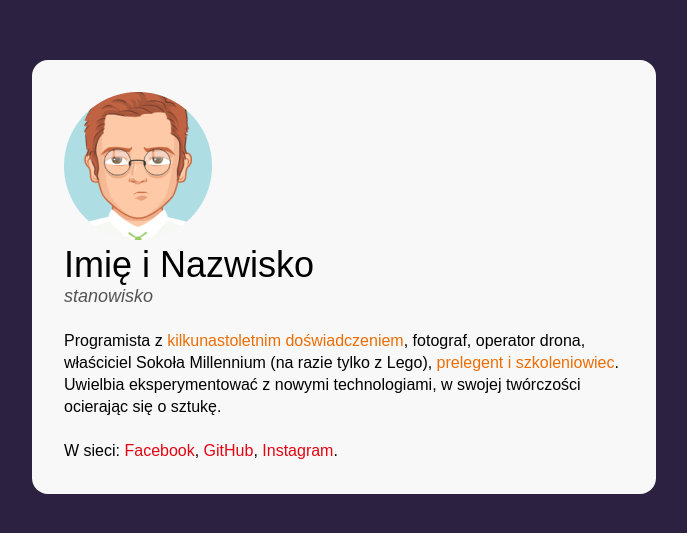
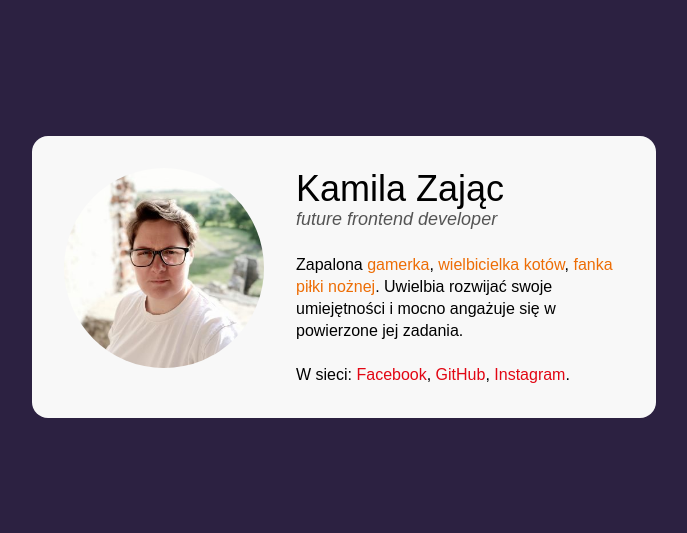
Before and after one commit to kamilazajac/business-card, a plain HTML site: page index.html in a window 1280 px wide. Shown: the part 123-656 px from the top of the page, without its empty margins (296-983 px from the left). Drawn offline with Linux system fonts and the light colour scheme.

Commit message:
person picture & content

```diff
--- a/index.html
+++ b/index.html
@@ -6,33 +6,38 @@
     <meta name="viewport" content="width=device-width, initial-scale=1.0" />
     <link href="normalize.css" rel="stylesheet" type="text/css" />
     <link href="style.css" rel="stylesheet" type="text/css" />
-    <title>Wizytówka</title>
+    <title>Wizytówka Kamila Zając</title>
   </head>
   <body>
     <main class="main">
       <article class="person">
         <img
           class="person__picture"
-          src="avatar.png"
+          src="kamila-photo2.jpg"
           alt="Zdjęcie Imię i nazwisko"
         />
+        <div>
           <header class="person__info">
-          <h1 class="person__name">Imię i Nazwisko</h1>
-          <p class="person__position">stanowisko</p>
+            <h1 class="person__name">Kamila Zając</h1>
+            <p class="person__position">future frontend developer</p>
           </header>
           <p class="person__description person__description--margin">
-          Programista z
-          <strong class="special"> kilkunastoletnim doświadczeniem</strong>,
-          fotograf, operator drona, właściciel Sokoła Millennium (na razie tylko
-          z Lego), <strong class="special">prelegent i szkoleniowiec</strong>.
-          Uwielbia eksperymentować z nowymi technologiami, w swojej twórczości
-          ocierając się o sztukę.
+            Zapalona
+            <strong class="special"> gamerka</strong>, <strong class="special"> wielbicielka kotów</strong>, <strong class="special"> fanka piłki nożnej</strong>. Uwielbia
+            rozwijać swoje umiejętności i mocno angażuje się w powierzone jej zadania.
           </p>
           <p class="person__description">
-          W sieci: <a class="person__link" href="#"> Facebook</a>,
-          <a class="person__link" href="#">GitHub</a>,
-          <a class="person__link" href="#">Instagram</a>.
+            W sieci:
+            <a
+              class="person__link"
+              href="https://www.facebook.com/kicor/"
+              target="_blank"
+            >
+              Facebook</a
+            >, <a class="person__link" href="https://github.com/kamilazajac" target="_blank">GitHub</a>,
+            <a class="person__link" href="https://www.instagram.com/mrs_kica/" target="_blank">Instagram</a>.
           </p>
+        </div>
       </article>
     </main>
   </body>
--- a/style.css
+++ b/style.css
@@ -24,6 +24,8 @@ body {
 }
 
 .person {
+  display: flex;
+  align-items: flex-start;
 }
 .person__description {
   font-size: 16px;
@@ -35,6 +37,7 @@ body {
 }
 .person__info {
   margin-bottom: 24px;
+  display: ;
 }
 .person__link {
   color: #e20613;
@@ -45,6 +48,15 @@ body {
   font-weight: normal;
   margin: 0;
 }
+.person__picture {
+  width: 200px;
+	height: 200px;
+	border-radius: 150px;
+
+
+  margin-right: 32px;
+}
+
 .person__position {
   color: #545454;
   font-size: 18px;
```
Also changed, not shown: kamila-photo2.jpg (added). Lines whose indentation alone changed are shown as unchanged.
